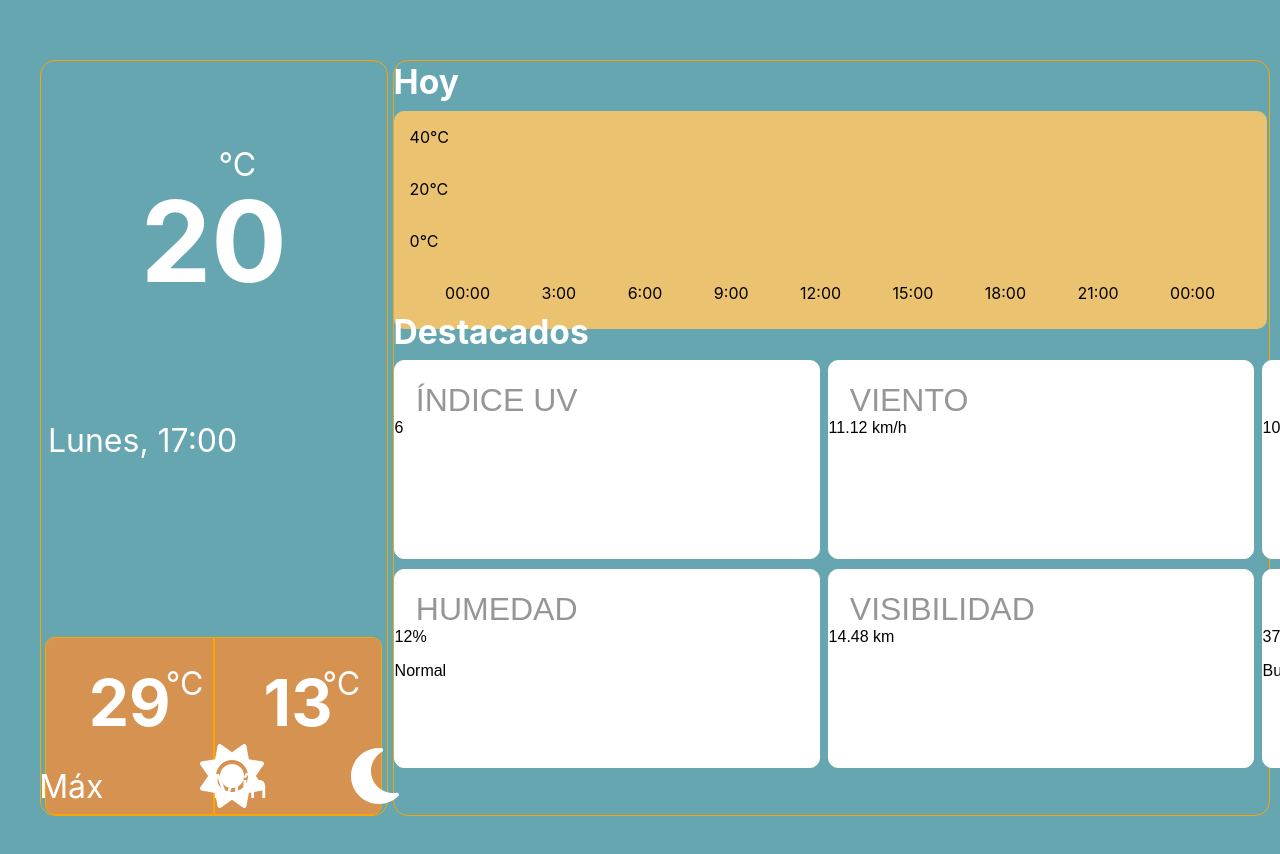
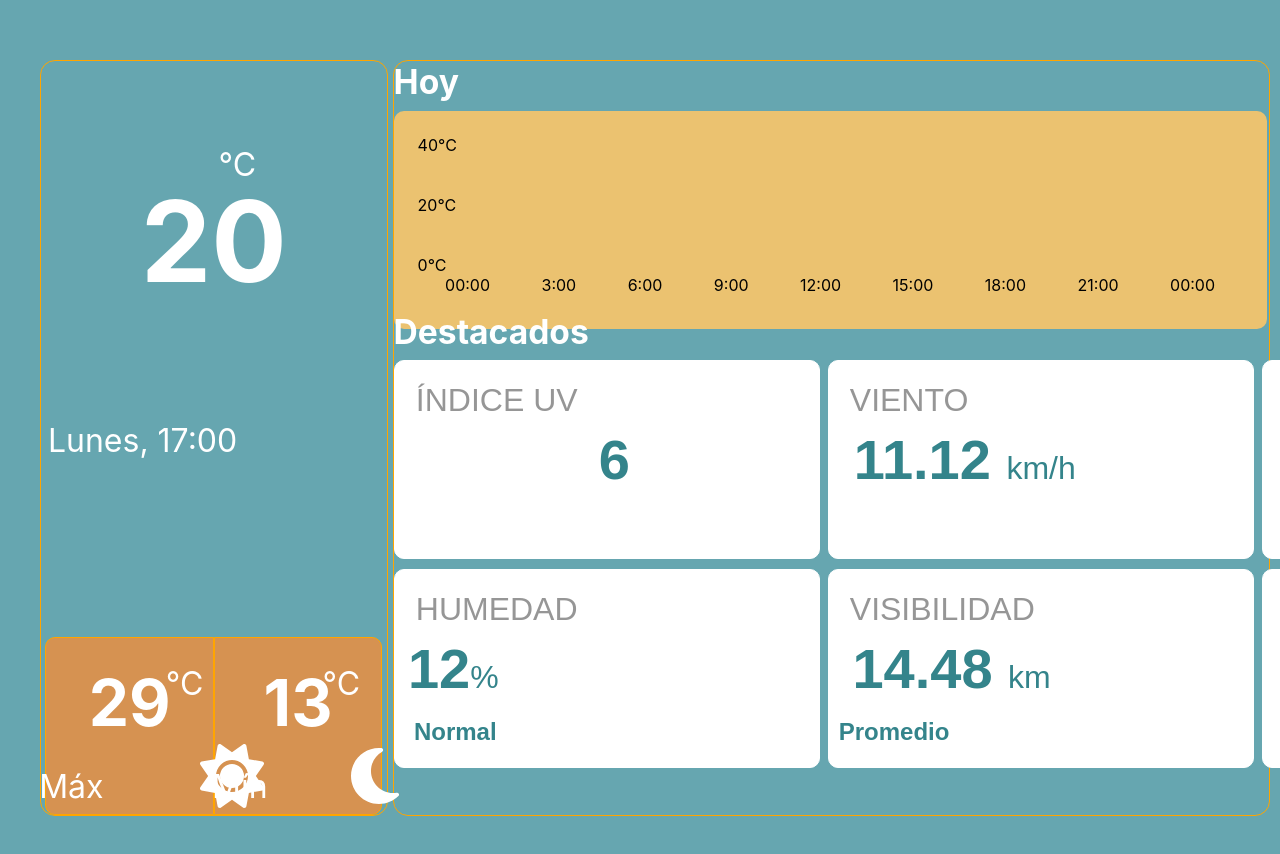
Before and after one commit to MartinL9/Practico-React-Api, a React (Create React App) app: page / in a window 1280 px wide. Shown: the top 854 px of the page. Built offline with nearby package versions, Linux system fonts and the light colour scheme; a web font is replaced by a local one.

Commit message:
Estilos Destacados

```diff
--- a/src/Components/AirQualityHighlight.jsx
+++ b/src/Components/AirQualityHighlight.jsx
@@ -1,14 +1,23 @@
-import { ContainerHL } from "../Styles/GlobalStyles";
-import { PHighlights } from "../Styles/GlobalStyles";
+import { ContainerHL, HeaderHighlights, SHighlights, PHighlights } from "../Styles/GlobalStyles";
+import styled from "styled-components";
 
 function AirQualityHighlight() {
     return (
         <ContainerHL>
-            <PHighlights>CALIDAD DEL AIRE</PHighlights>
-            <span>37</span>
-            <p>Bueno</p>
+            <HeaderHighlights>CALIDAD DEL AIRE</HeaderHighlights>
+            <SHighlightsAir>37</SHighlightsAir>
+            <PHighlightsAir>Bueno</PHighlightsAir>
         </ContainerHL>
     );
 }
 
 export default AirQualityHighlight;
+
+// Styles
+const SHighlightsAir = styled(SHighlights)`
+    margin: 0 0 0 -72%;
+`
+
+const PHighlightsAir = styled(PHighlights)`
+    margin: 0 0 5% -15%;
+`
--- a/src/Components/HourlyTemp.jsx
+++ b/src/Components/HourlyTemp.jsx
@@ -52,7 +52,7 @@ const TempDiv = styled.div`
     flex-direction: column;
 
     .temperature-item {
-        margin: 1rem 1rem 1rem;
+        margin: 1.5rem 1.5rem 1rem;
     }
 `
 
@@ -60,5 +60,5 @@ const HourContainer = styled.div`
     display: flex;
     flex-direction: row;
     justify-content: space-evenly;
-    margin-top: 1rem;
+    margin-top: -1rem;
 `
--- a/src/Components/HumidityHighlight.jsx
+++ b/src/Components/HumidityHighlight.jsx
@@ -1,14 +1,19 @@
-import { ContainerHL } from "../Styles/GlobalStyles";
-import { PHighlights } from "../Styles/GlobalStyles";
+import { ContainerHL, HeaderHighlights, SHighlights, SHighlightsUnits, PHighlights } from "../Styles/GlobalStyles";
+import styled from "styled-components";
 
 function HumidityHighlight() {
     return (
         <ContainerHL>
-            <PHighlights>HUMEDAD</PHighlights>
-            <span>12%</span>
-            <p>Normal</p>
+            <HeaderHighlights>HUMEDAD</HeaderHighlights>
+            <SHighlightsHumidity>12<SHighlightsUnits>%</SHighlightsUnits></SHighlightsHumidity>
+            <PHighlights>Normal</PHighlights>
         </ContainerHL>
     );
 }
 
 export default HumidityHighlight;
+
+// Styles
+const SHighlightsHumidity = styled(SHighlights)`
+    margin: 0 0 0 -45%;
+`
--- a/src/Components/PressureHighlight.jsx
+++ b/src/Components/PressureHighlight.jsx
@@ -1,13 +1,18 @@
-import { ContainerHL } from "../Styles/GlobalStyles";
-import { PHighlights } from "../Styles/GlobalStyles";
+import { ContainerHL, SHighlightsUnits, HeaderHighlights, SHighlights} from "../Styles/GlobalStyles";
+import styled from "styled-components";
 
 function PressureHighlight() {
     return (
         <ContainerHL>
-            <PHighlights>PRESÍON</PHighlights>
-            <span>1006.4 mb</span>
+            <HeaderHighlights>PRESÍON</HeaderHighlights>
+            <SHighlightsPressure>1006.4 <SHighlightsUnits>mb</SHighlightsUnits></SHighlightsPressure>
         </ContainerHL>
     );
 }
 
 export default PressureHighlight;
+
+// Styles
+const SHighlightsPressure = styled(SHighlights)`
+    margin: 0 0 0 -37%;
+`
--- a/src/Components/UVIndexHighlight.jsx
+++ b/src/Components/UVIndexHighlight.jsx
@@ -1,11 +1,10 @@
-import { ContainerHL } from "../Styles/GlobalStyles";
-import { PHighlights } from "../Styles/GlobalStyles";
+import { ContainerHL, HeaderHighlights, SHighlights } from "../Styles/GlobalStyles";
 
 function UVIndexHighlight() {
     return (
         <ContainerHL>
-            <PHighlights>ÍNDICE UV</PHighlights>
-            <span>6</span>
+            <HeaderHighlights>ÍNDICE UV</HeaderHighlights>
+            <SHighlights>6</SHighlights>
         </ContainerHL>
     );
 }
--- a/src/Components/VisibilityHighlight.js
+++ b/src/Components/VisibilityHighlight.js
@@ -1,13 +1,24 @@
-import { ContainerHL } from "../Styles/GlobalStyles";
-import { PHighlights } from "../Styles/GlobalStyles";
+import { ContainerHL, HeaderHighlights, SHighlights, PHighlights, SHighlightsUnits } from "../Styles/GlobalStyles";
+import styled from "styled-components";
 
 function VisibilityHighlight() {
     return (
         <ContainerHL>
-            <PHighlights>VISIBILIDAD</PHighlights>
-            <span>14.48 km</span>
+            <HeaderHighlights>VISIBILIDAD</HeaderHighlights>
+            <SHighlightsVisibility>14.48 <SHighlightsUnits>km</SHighlightsUnits></SHighlightsVisibility>
+            <PHighlightsVisibility>Promedio</PHighlightsVisibility>
         </ContainerHL>
     );
 }
 
 export default VisibilityHighlight;
+
+// Styles
+
+const SHighlightsVisibility = styled(SHighlights)`
+    margin: 0 0 0 -48%;
+`
+
+const PHighlightsVisibility = styled(PHighlights)`
+    margin: 0 0 5% -50%;
+`
--- a/src/Components/WindHighlight.jsx
+++ b/src/Components/WindHighlight.jsx
@@ -1,13 +1,18 @@
-import { ContainerHL } from "../Styles/GlobalStyles";
-import { PHighlights } from "../Styles/GlobalStyles";
+import { ContainerHL, HeaderHighlights, SHighlights, SHighlightsUnits } from "../Styles/GlobalStyles";
+import styled from "styled-components";
 
 function WindHighlight() {
     return (
         <ContainerHL>
-            <PHighlights>VIENTO</PHighlights>
-            <span>11.12 km/h</span>
+            <HeaderHighlights>VIENTO</HeaderHighlights>
+            <SHighlightsWind>11.12 <SHighlightsUnits>km/h</SHighlightsUnits></SHighlightsWind>
         </ContainerHL>
     );
 }
 
 export default WindHighlight;
+
+// Styles
+const SHighlightsWind = styled(SHighlights)`
+    margin: 0 -13% 0 -32%;
+`
--- a/src/Styles/GlobalStyles.js
+++ b/src/Styles/GlobalStyles.js
@@ -3,18 +3,41 @@ import styled from "styled-components";
 
 // Contenedor Descatados Styles
 export const ContainerHL = styled.div`
+    display: flex;
     height: 24.6vh;
     width: 26.5rem;
     border: solid 1px white;
     border-radius: 10px;
     background-color: white;
+    align-items: center;
 `;
 
 // Componentes Descatados Styles
-export const PHighlights = styled.p`
+export const HeaderHighlights = styled.p`
     font-size: 2rem;
     margin: 5% 5% 0;
     color: rgb(150, 150, 150);
+    align-self: baseline;
+`
+
+export const SHighlights = styled.span`
+    font-size: 3.5rem;
+    font-weight: 900;
+    color: rgb(52,132,139);
+`
+
+export const SHighlightsUnits = styled.span`
+    font-size: 2rem;
+    font-weight: 100;
+    color: rgb(52,132,139);
+`
+
+export const PHighlights = styled.p`
+    font-size: 1.5rem;
+    font-weight: 800;
+    color: rgb(52,132,139);
+    align-self: end;
+    margin: 0 0 5% -20%
 `
 
 // MaxMin Components Styles
```
